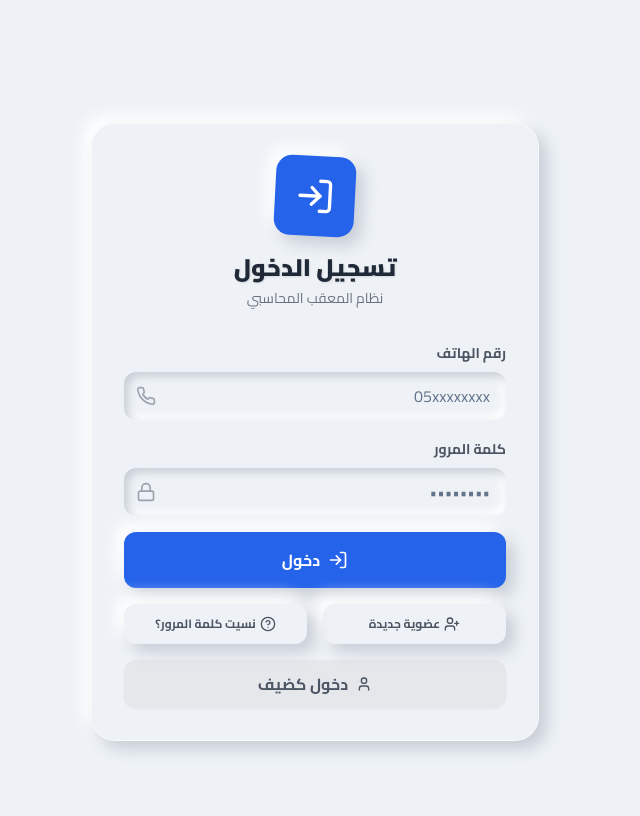
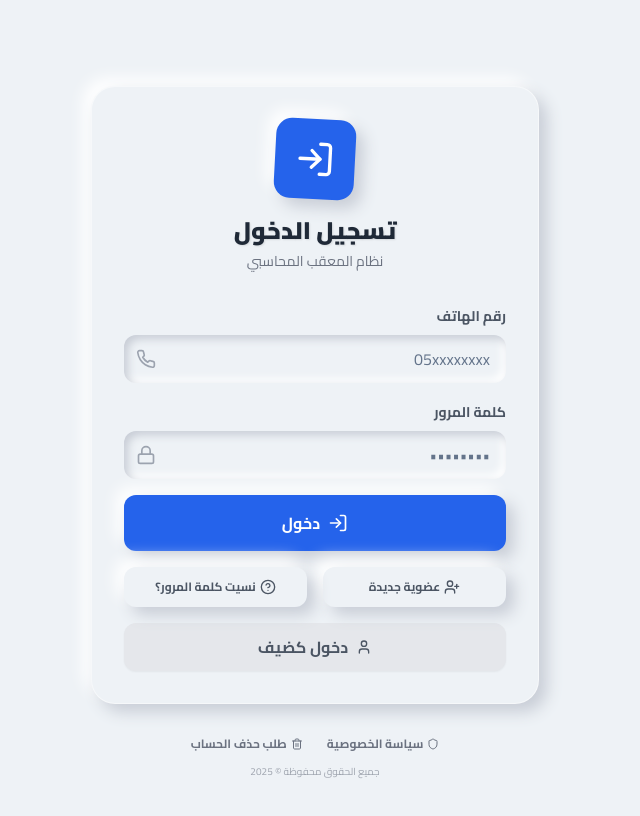
Before and after one commit to alnopeapp2025/Ttagep, a React (Vite) app: page /login in a window 1280 px wide. Shown: the top 816 px of the page, without its empty margins (325-965 px from the left). Built offline with nearby package versions, Linux system fonts and the light colour scheme.

Commit message:
Commit from Dualite Alpha:

```diff
--- a/src/pages/Dashboard.tsx
+++ b/src/pages/Dashboard.tsx
@@ -2,7 +2,7 @@ import { useEffect, useState } from 'react';
 import {
   FileText, Wallet, BarChart3, Users, UserCheck, Settings, Bell, LogOut,
   Trophy, Menu, Award, LogIn, Receipt, Calculator, Activity, Clock, CheckCircle2,
-  Search, Database, Trash2, AlertTriangle, Download, Upload, Crown, Mail, Phone, Lock, UserPlus, UserCircle, User as UserIcon, Key, X, Check
+  Search, Database, Trash2, AlertTriangle, Download, Upload, Crown, Mail, Phone, Lock, UserPlus, UserCircle, User as UserIcon, Key, X, Check, Shield
 } from 'lucide-react';
 import { useNavigate, Link } from 'react-router-dom';
 import { DashboardButton } from '@/components/DashboardButton';
@@ -931,13 +931,24 @@ export default function Dashboard() {
 
             <div className="p-6 rounded-2xl bg-[#eef2f6] shadow-3d flex flex-col items-center justify-center text-center">
                 <p className="text-gray-500 mb-4">هل تحتاج إلى مساعدة؟</p>
+                <div className="flex flex-col gap-3 w-full">
                     <button
                         onClick={() => navigate('/login')}
-                  className="px-8 py-3 rounded-xl bg-[#eef2f6] text-red-500 font-bold shadow-3d hover:shadow-3d-hover active:shadow-3d-active transition-all flex items-center gap-2"
+                        className="px-8 py-3 rounded-xl bg-[#eef2f6] text-red-500 font-bold shadow-3d hover:shadow-3d-hover active:shadow-3d-active transition-all flex items-center justify-center gap-2"
                     >
                         <LogOut className="w-5 h-5" />
                         تسجيل الخروج
                     </button>
+
+                    {/* Google Play Compliant Delete Link */}
+                    <Link
+                        to="/delete-data"
+                        className="text-xs text-gray-400 hover:text-red-600 flex items-center justify-center gap-1 mt-2 transition-colors"
+                    >
+                        <Trash2 className="w-3 h-3" />
+                        طلب حذف الحساب والبيانات
+                    </Link>
+                </div>
             </div>
         </div>
 
--- a/src/pages/DeleteDataPage.tsx
+++ b/src/pages/DeleteDataPage.tsx
@@ -49,9 +49,9 @@ export default function DeleteDataPage() {
                     <div className="w-24 h-24 bg-green-100 rounded-full flex items-center justify-center mb-6 text-green-600 shadow-3d border-4 border-green-50">
                         <CheckCircle2 className="w-12 h-12" strokeWidth={3} />
                     </div>
-                    <h2 className="text-xl font-black text-green-700 mb-2">تم ارسال البيانات بنجاح</h2>
+                    <h2 className="text-xl font-black text-green-700 mb-2">تم ارسال طلب الحذف بنجاح</h2>
                     <p className="text-gray-600 font-medium">
-                        سيتم حذف بياناتك نهائياً من التطبيق خلال 24 ساعة.
+                        سيتم مراجعة الطلب وحذف حسابك وكافة البيانات المرتبطة به نهائياً خلال 24 ساعة.
                     </p>
                     <button
                         onClick={() => navigate('/')}
@@ -66,15 +66,18 @@ export default function DeleteDataPage() {
                         <div className="w-20 h-20 bg-red-50 rounded-full flex items-center justify-center mx-auto mb-4 text-red-500 shadow-inner">
                             <Trash2 className="w-10 h-10" />
                         </div>
-                        <h2 className="text-xl font-black text-gray-800 mb-2">حذف حسابي والبيانات المرتبطه به</h2>
+                        <h2 className="text-xl font-black text-gray-800 mb-2">طلب حذف الحساب والبيانات</h2>
                         <p className="text-sm text-gray-500 leading-relaxed">
-                            لحذف بياناتك وحسابك من تطبيق المعقب المحاسبي، يرجى تأكيد هويتك أدناه.
+                            لحذف حسابك وكافة البيانات المرتبطة به (المعاملات، العملاء، السجلات) من تطبيق المعقب المحاسبي نهائياً، يرجى تأكيد هويتك أدناه.
+                        </p>
+                        <p className="text-xs text-red-500 mt-2 font-bold">
+                            تنبيه: هذا الإجراء لا يمكن التراجع عنه.
                         </p>
                     </div>
 
                     <div className="space-y-4">
                         <div className="space-y-2">
-                            <Label className="font-bold text-gray-600">رقم الجوال</Label>
+                            <Label className="font-bold text-gray-600">رقم الجوال المسجل</Label>
                             <div className="relative">
                                 <Input
                                     value={phone}
@@ -113,7 +116,7 @@ export default function DeleteDataPage() {
                             className="w-full py-4 bg-red-600 text-white rounded-xl font-bold shadow-3d hover:shadow-3d-hover active:shadow-3d-active transition-all flex items-center justify-center gap-2 mt-4 disabled:opacity-70 disabled:cursor-not-allowed"
                         >
                             {loading ? <Loader2 className="w-5 h-5 animate-spin" /> : <Send className="w-5 h-5" />}
-                            إرسال طلب الحذف
+                            تأكيد وحذف الحساب
                         </button>
                     </div>
                 </div>
--- a/src/pages/LoginPage.tsx
+++ b/src/pages/LoginPage.tsx
@@ -1,6 +1,6 @@
 import { useState, useRef, useEffect } from 'react';
-import { useNavigate, useLocation } from 'react-router-dom';
-import { Phone, Lock, LogIn, UserPlus, HelpCircle, AlertCircle, RefreshCw, CheckCircle2, Loader2, Check, User } from 'lucide-react';
+import { useNavigate, useLocation, Link } from 'react-router-dom';
+import { Phone, Lock, LogIn, UserPlus, HelpCircle, AlertCircle, RefreshCw, CheckCircle2, Loader2, Check, User, Trash2, Shield } from 'lucide-react';
 import { Input } from '@/components/ui/input';
 import { Label } from '@/components/ui/label';
 import {
@@ -174,7 +174,7 @@ export default function LoginPage() {
   };
 
   return (
-    <div className="min-h-screen flex items-center justify-center p-4">
+    <div className="min-h-screen flex flex-col items-center justify-center p-4">
       <div className="w-full max-w-md bg-[#eef2f6] rounded-3xl shadow-3d p-8 border border-white/50 relative">
 
         {/* Success Message Overlay */}
@@ -380,6 +380,21 @@ export default function LoginPage() {
           </button>
         </div>
       </div>
+
+      {/* Footer Links for Policy Compliance */}
+      <div className="mt-8 flex flex-col items-center gap-3 text-gray-500">
+        <div className="flex gap-6 text-xs font-bold">
+            <Link to="/privacy-policy" className="hover:text-blue-600 flex items-center gap-1 transition-colors">
+                <Shield className="w-3 h-3" />
+                سياسة الخصوصية
+            </Link>
+            <Link to="/delete-data" className="hover:text-red-600 flex items-center gap-1 transition-colors">
+                <Trash2 className="w-3 h-3" />
+                طلب حذف الحساب
+            </Link>
+        </div>
+        <p className="text-[10px] opacity-60">جميع الحقوق محفوظة © 2025</p>
+      </div>
     </div>
   );
 }
```
Lines whose indentation alone changed are shown as unchanged.
